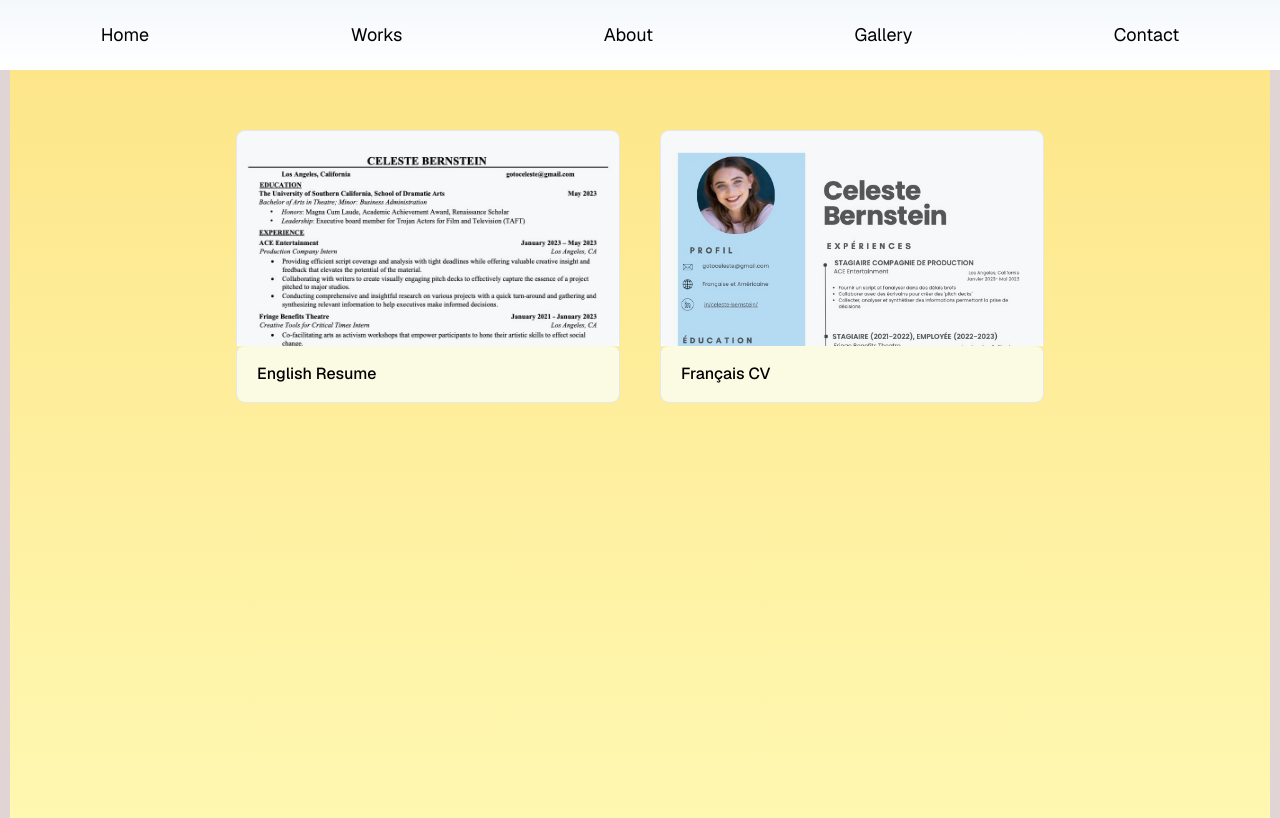
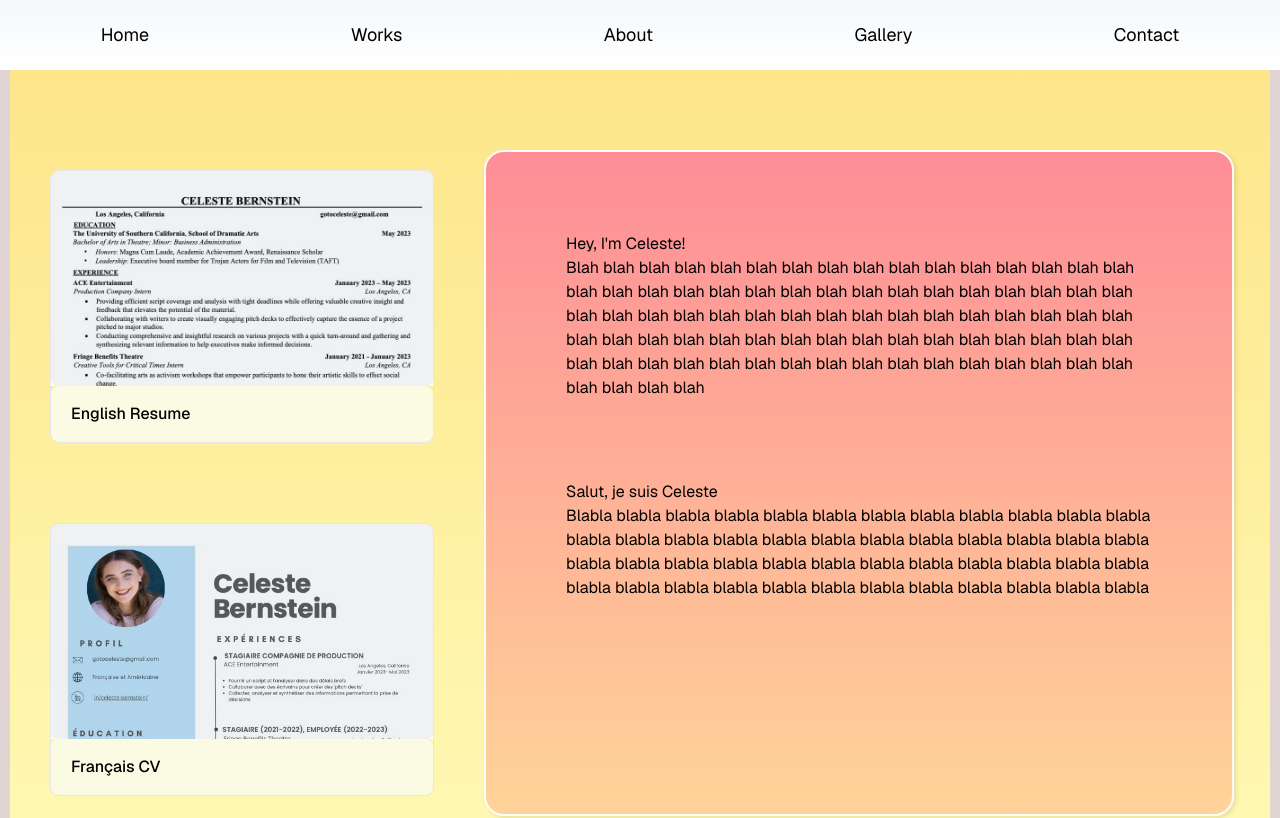
Before and after one commit to kjaneczek9/blog-style, a Next.js app: page /about in a window 1280 px wide. Shown: the top 818 px of the page. Built offline with nearby package versions, Linux system fonts and the light colour scheme.

Commit message:
about page standup (#4)
Co-authored-by: kristenjaneczek <57381459+kristenjaneczek@users.noreply.github.com>

```diff
--- /dev/null
+++ b/app/(routes)/about/constants.tsx
@@ -0,0 +1,27 @@
+export const aboutMeParagraphEnglish =
+`
+Blah blah blah blah blah blah blah
+blah blah blah blah blah blah blah
+blah blah blah blah blah blah blah
+blah blah blah blah blah blah blah
+blah blah blah blah blah blah blah
+blah blah blah blah blah blah blah
+blah blah blah blah blah blah blah
+blah blah blah blah blah blah blah
+blah blah blah blah blah blah blah
+blah blah blah blah blah blah blah
+blah blah blah blah blah blah blah
+blah blah blah blah blah blah blah
+`;
+
+export const aboutMeParagraphFrench =
+`
+Blabla blabla blabla blabla blabla blabla
+blabla blabla blabla blabla blabla blabla
+blabla blabla blabla blabla blabla blabla
+blabla blabla blabla blabla blabla blabla
+blabla blabla blabla blabla blabla blabla
+blabla blabla blabla blabla blabla blabla
+blabla blabla blabla blabla blabla blabla
+blabla blabla blabla blabla blabla blabla
+`;
--- a/app/(routes)/about/page.tsx
+++ b/app/(routes)/about/page.tsx
@@ -1,16 +1,31 @@
-import Component from '../../components/pdf_viewer';
+import PdfView from '../../components/pdf_viewer';
 import SocialBar from '../../components/social_bar'
+import {aboutMeParagraphEnglish, aboutMeParagraphFrench} from './constants';
 
 export default function Page() {
   return (
     <div className="page-wrapper-about">
-    <section className="flex justify-center mt-[40] mb-[20] border-12">
-        <div className="mt-10">
-          <div className="flex justify-center items-center relative">
-          < Component thumbnailPath='/english.jpg' title='English Resume' pdfPath='/english.pdf'/>
-          < Component thumbnailPath='/french.jpg' title='Français CV' pdfPath='french.pdf'/>
+    <section className="flex mt-[40] mb-[20] border-12">
+
+        <div className="mt-20 flex">
+          <div className="flex-col ml-5">
+            < PdfView thumbnailPath='/english.jpg' title='English Resume' pdfPath='/english.pdf'/>
+            <p className='mb-20'></p>
+            < PdfView thumbnailPath='/french.jpg' title='Français CV' pdfPath='french.pdf'/>
           </div>
         </div>
+
+        <div className="gradient-div flex-col items-top justify-left transform translate-x-1/5 mt-20" style={{ width: '750px'}}>
+          <div className='flex-col m-20'>
+            <h2>Hey, I'm Celeste!</h2>
+            <p style={{ wordWrap: 'break-word' }}>{aboutMeParagraphEnglish}</p>
+          </div>
+          <div className='flex-col m-20'>
+            <h2>Salut, je suis Celeste</h2>
+            <p style={{ wordWrap: 'break-word' }}>{aboutMeParagraphFrench}</p>
+          </div>
+        </div>
+
     </section>
     </div>
   );
--- a/app/components/pdf_viewer.tsx
+++ b/app/components/pdf_viewer.tsx
@@ -12,7 +12,7 @@ interface ComponentProps {
           <img src={thumbnailPath} alt="English Resume" />
 
           {/* Gray overlay */}
-          <div className="absolute inset-0 bg-gray-500 opacity-5 rounded-md"></div>
+          <div className="absolute inset-0 bg-gray-500 opacity-10 rounded-md"></div>
 
           {/* Anchor tag for clickable effect */}
           <a href={pdfPath} target="_blank" rel="noopener noreferrer" className="absolute inset-0 flex items-center justify-center">
--- a/app/global.css
+++ b/app/global.css
@@ -19,6 +19,14 @@ body, html {
 
 .pdf-component-background-color {
   background-color: #fbfae3;
+}
+
+.gradient-div {
+  background-image: linear-gradient(to top, rgba(255, 129, 97, 0.3), rgb(255, 4, 163, 0.4));
+  margin-left: 30px;
+  border-radius: 20px;
+  border: 2px solid rgb(255, 250, 250);
+  box-shadow: 2px 2px 4px rgba(0, 0, 0, 0.1);
 }
 
 .nav-bar-color {
```
